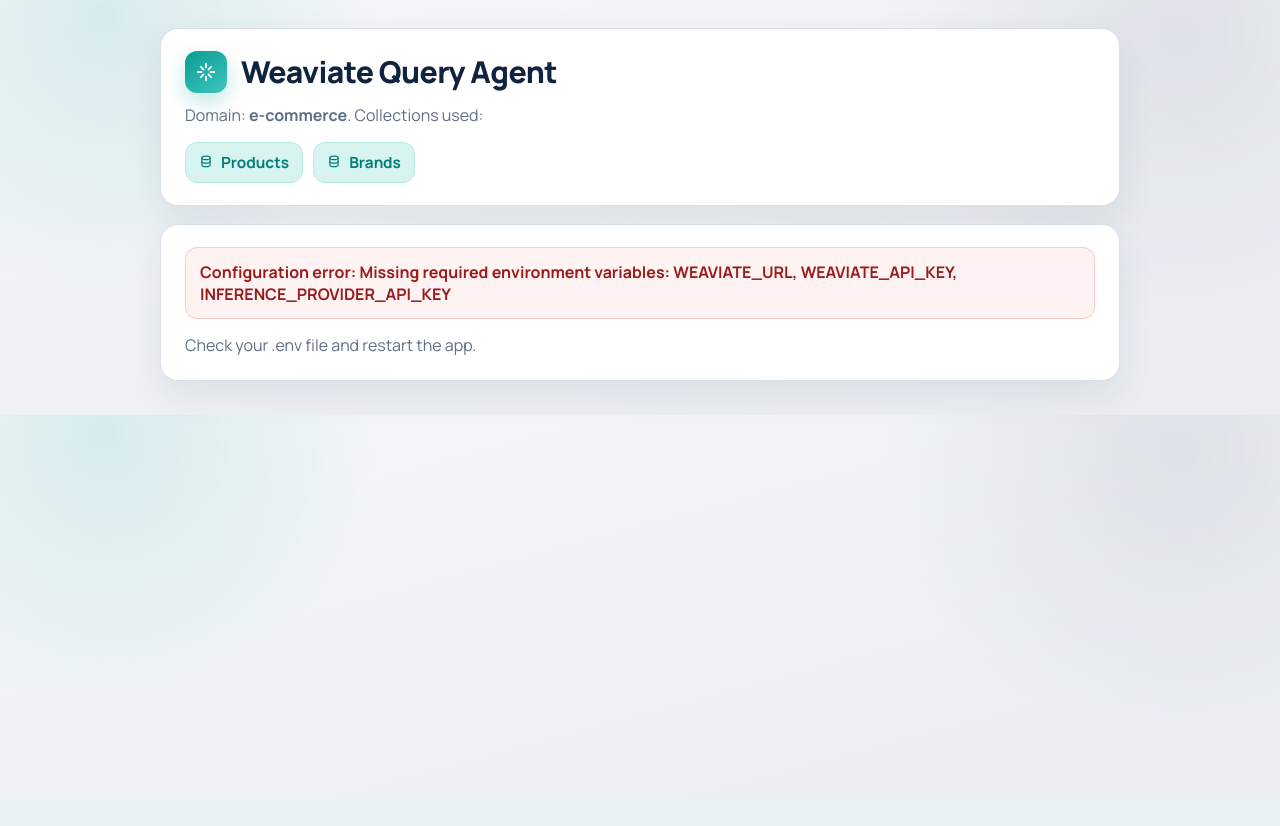
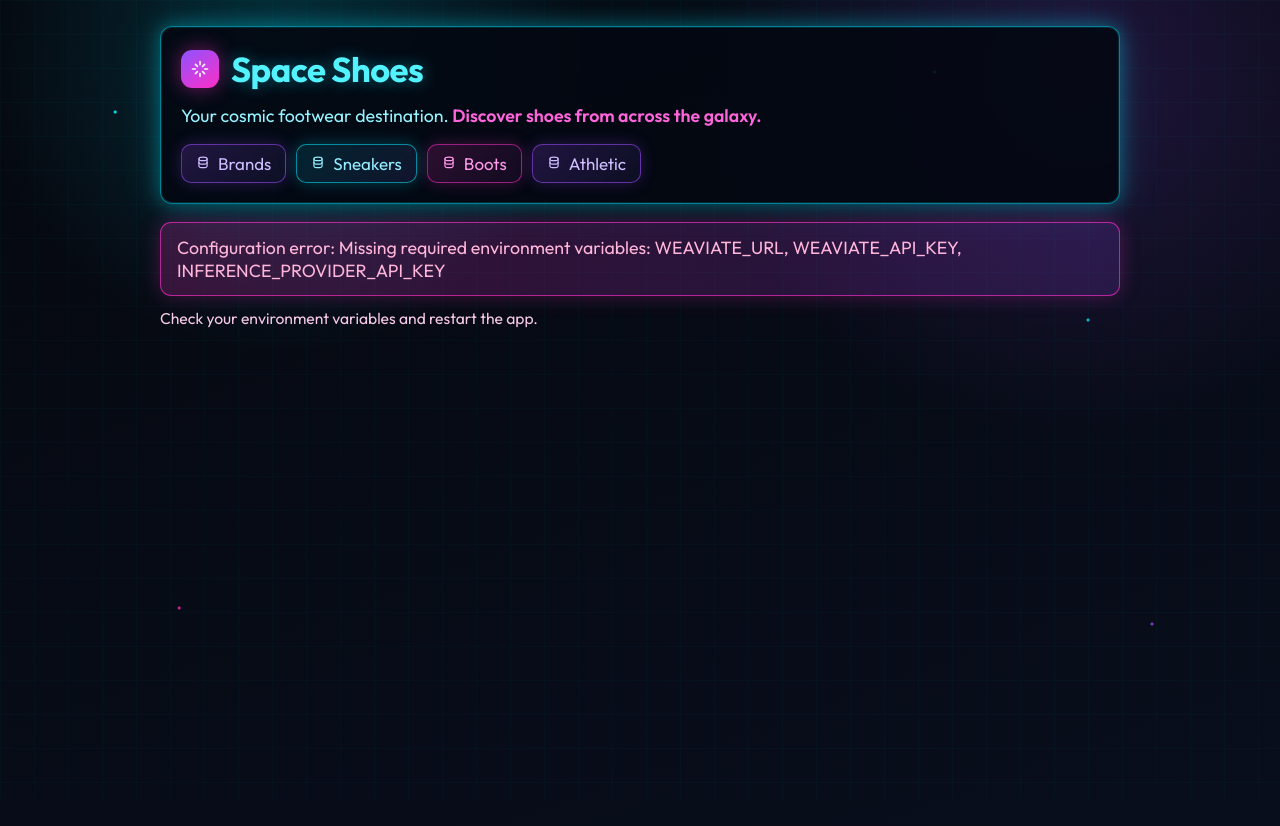
Before and after one commit to IRGyurov22/VoidStyle, a Flask app: page / in a window 1280 px wide. Before the commit the page ends 515 px from the top, so only its background shows below. Run offline with Flask 3, Linux system fonts and the light colour scheme.

Commit message:
Create a new design

```diff
--- a/main/src/templates/index.html
+++ b/main/src/templates/index.html
@@ -3,25 +3,22 @@
   <head>
     <meta charset="utf-8" />
     <meta name="viewport" content="width=device-width, initial-scale=1" />
-    <title>Weaviate Query Agent UI</title>
+    <title>Space Shoes</title>
     <style>
-      @import url("https://fonts.googleapis.com/css2?family=Manrope:wght@400;500;600;700;800&display=swap");
+      @import url("https://fonts.googleapis.com/css2?family=Outfit:wght@400;500;600;700;800&display=swap");
 
       :root {
-        --bg: #e9edf2;
-        --bg-soft: #f4f7fa;
-        --panel: #ffffff;
-        --text: #10243f;
-        --muted: #5f6f86;
-        --accent: #0b9b93;
-        --accent-deep: #007f78;
-        --accent-soft: #d7f4f1;
-        --accent-border: #b7e8e3;
-        --border: #d8e1ea;
-        --shadow: 0 14px 36px rgba(12, 36, 66, 0.08);
-        --radius-lg: 18px;
-        --radius-md: 14px;
-        --radius-sm: 10px;
+        --bg-a: #05080f;
+        --bg-b: #090e1c;
+        --panel: rgba(4, 8, 18, 0.9);
+        --panel-2: rgba(7, 12, 26, 0.94);
+        --cyan: #00e7ff;
+        --cyan-soft: #52f3ff;
+        --magenta: #ff2ec7;
+        --violet: #9f4bff;
+        --green: #00ff9c;
+        --text: #dbecff;
+        --muted: #9eb3d6;
       }
 
       * {
@@ -30,94 +27,149 @@
 
       body {
         margin: 0;
-        font-family: "Manrope", "Segoe UI", sans-serif;
+        font-family: "Outfit", "Segoe UI", sans-serif;
+        color: var(--text);
+        min-height: 100vh;
         background:
-          radial-gradient(circle at 8% 4%, rgba(11, 155, 147, 0.12), transparent 22%),
-          radial-gradient(circle at 92% 8%, rgba(16, 36, 63, 0.08), transparent 24%),
-          linear-gradient(165deg, var(--bg-soft) 0%, var(--bg) 100%);
-        color: var(--text);
+          radial-gradient(circle at 22% 6%, rgba(0, 231, 255, 0.16), transparent 24%),
+          radial-gradient(circle at 84% 8%, rgba(159, 75, 255, 0.17), transparent 28%),
+          linear-gradient(160deg, var(--bg-a), var(--bg-b));
+        position: relative;
+        overflow-x: hidden;
       }
 
-      .container {
-        width: min(960px, 100% - 28px);
-        margin: 28px auto 34px;
+      body::before {
+        content: "";
+        position: fixed;
+        inset: 0;
+        pointer-events: none;
+        opacity: 0.35;
+        background-image:
+          linear-gradient(rgba(0, 231, 255, 0.08) 1px, transparent 1px),
+          linear-gradient(90deg, rgba(0, 231, 255, 0.08) 1px, transparent 1px);
+        background-size: 34px 34px;
       }
 
-      .panel {
+      body::after {
+        content: "";
+        position: fixed;
+        inset: 0;
+        pointer-events: none;
+        background-image:
+          radial-gradient(circle at 9% 14%, rgba(0, 231, 255, 0.95) 1px, transparent 2px),
+          radial-gradient(circle at 73% 9%, rgba(0, 231, 255, 0.95) 1px, transparent 2px),
+          radial-gradient(circle at 85% 40%, rgba(0, 231, 255, 0.8) 1px, transparent 2px),
+          radial-gradient(circle at 14% 76%, rgba(255, 46, 199, 0.75) 1px, transparent 2px),
+          radial-gradient(circle at 90% 78%, rgba(159, 75, 255, 0.75) 1px, transparent 2px);
+      }
+
+      .shell {
+        width: min(960px, 100% - 28px);
+        margin: 26px auto 38px;
+        position: relative;
+        z-index: 1;
+      }
+
+      .card {
         background: var(--panel);
-        border: 1px solid var(--border);
-        border-radius: var(--radius-lg);
-        padding: 22px 24px;
-        box-shadow: var(--shadow);
+        border-radius: 12px;
+        border: 1px solid rgba(0, 231, 255, 0.55);
+        box-shadow:
+          0 0 0 1px rgba(0, 231, 255, 0.14) inset,
+          0 0 20px rgba(0, 231, 255, 0.35),
+          0 0 48px rgba(0, 231, 255, 0.14);
+        padding: 20px;
         margin-bottom: 18px;
       }
 
-      .title-row {
+      .brand-bar {
+        border-color: rgba(0, 231, 255, 0.48);
+        background: linear-gradient(120deg, rgba(0, 26, 34, 0.78), rgba(17, 11, 46, 0.78));
+        box-shadow:
+          0 0 0 1px rgba(0, 231, 255, 0.13) inset,
+          0 0 16px rgba(0, 231, 255, 0.3),
+          0 0 36px rgba(159, 75, 255, 0.12);
+        padding: 14px 16px;
+      }
+
+
+      .title-wrap {
         display: flex;
         align-items: center;
-        gap: 14px;
-        margin-bottom: 10px;
+        gap: 12px;
+        margin-bottom: 12px;
       }
 
-      .logo-badge {
-        width: 42px;
-        height: 42px;
-        border-radius: 12px;
+      .logo {
+        width: 38px;
+        height: 38px;
+        border-radius: 11px;
         display: grid;
         place-items: center;
-        background: linear-gradient(145deg, var(--accent), #3bc6bd);
-        box-shadow: 0 8px 20px rgba(11, 155, 147, 0.26);
+        background: linear-gradient(145deg, #8d53ff, var(--magenta));
+        box-shadow: 0 0 20px rgba(255, 46, 199, 0.45);
       }
 
-      .logo-badge svg {
-        width: 22px;
-        height: 22px;
-        color: #ffffff;
+      .logo svg {
+        width: 20px;
+        height: 20px;
+        color: #f8f3ff;
       }
 
       h1 {
         margin: 0;
-        font-size: clamp(1.45rem, 1.4rem + 0.6vw, 2.05rem);
-        font-weight: 800;
-        letter-spacing: -0.02em;
-        line-height: 1.1;
+        color: var(--cyan-soft);
+        font-size: clamp(1.8rem, 1.68rem + 0.6vw, 2.3rem);
+        font-weight: 700;
+        letter-spacing: -0.015em;
+        text-shadow: 0 0 16px rgba(0, 231, 255, 0.4);
       }
 
-      h2 {
-        margin: 0 0 12px;
-        font-size: 1.05rem;
-        font-weight: 800;
+      .subtitle {
+        margin: 2px 0 0;
+        color: #96f4ff;
+        font-size: 1.11rem;
+        line-height: 1.5;
       }
 
-      p,
-      li {
-        color: var(--muted);
-        margin: 0;
-        line-height: 1.55;
-      }
-
-      .meta {
-        margin-top: 2px;
+      .subtitle em {
+        color: #ff65da;
+        font-style: normal;
+        font-weight: 600;
       }
 
       .chip-row {
+        margin-top: 14px;
         display: flex;
         flex-wrap: wrap;
         gap: 10px;
-        margin-top: 14px;
       }
 
       .chip {
         display: inline-flex;
         align-items: center;
         gap: 8px;
-        padding: 9px 13px;
-        border-radius: 12px;
-        border: 1px solid var(--accent-border);
-        background: var(--accent-soft);
-        color: var(--accent-deep);
-        font-weight: 700;
-        font-size: 0.96rem;
+        padding: 8px 14px;
+        border-radius: 10px;
+        font-size: 1.06rem;
+        color: #94eeff;
+        border: 1px solid rgba(0, 231, 255, 0.55);
+        background: linear-gradient(135deg, rgba(0, 231, 255, 0.12), rgba(23, 27, 56, 0.7));
+        box-shadow: 0 0 16px rgba(0, 231, 255, 0.25);
+      }
+
+      .chip.magenta {
+        color: #ff99ea;
+        border-color: rgba(255, 46, 199, 0.55);
+        background: linear-gradient(135deg, rgba(255, 46, 199, 0.17), rgba(23, 14, 39, 0.7));
+        box-shadow: 0 0 16px rgba(255, 46, 199, 0.24);
+      }
+
+      .chip.violet {
+        color: #cfbeff;
+        border-color: rgba(159, 75, 255, 0.56);
+        background: linear-gradient(135deg, rgba(159, 75, 255, 0.2), rgba(16, 19, 44, 0.7));
+        box-shadow: 0 0 16px rgba(159, 75, 255, 0.24);
       }
 
       .chip svg {
@@ -125,170 +177,292 @@
         height: 14px;
       }
 
-      .row {
+      .status {
+        padding: 13px 16px;
+        border-radius: 11px;
+        border: 1px solid rgba(0, 255, 156, 0.65);
+        background: linear-gradient(100deg, rgba(0, 255, 156, 0.14), rgba(159, 75, 255, 0.14));
+        color: #75ffbd;
+        font-size: 1.11rem;
+        box-shadow: 0 0 20px rgba(0, 255, 156, 0.21);
+        margin: 2px 0 12px;
+      }
+
+      .status.error {
+        color: #ffb5da;
+        border-color: rgba(255, 46, 199, 0.66);
+        background: linear-gradient(95deg, rgba(255, 46, 199, 0.2), rgba(159, 75, 255, 0.16));
+        box-shadow: 0 0 20px rgba(255, 46, 199, 0.25);
+      }
+
+      .actions {
         display: flex;
         gap: 12px;
         flex-wrap: wrap;
+        margin-top: 2px;
+        margin-bottom: 22px;
       }
 
-      form {
+      .actions form {
         margin: 0;
       }
 
       button {
         border: 1px solid transparent;
-        border-radius: 13px;
-        padding: 11px 18px;
-        background: linear-gradient(145deg, var(--accent), var(--accent-deep));
-        color: #fff;
+        border-radius: 10px;
         cursor: pointer;
-        font-size: 1rem;
-        font-weight: 800;
-        letter-spacing: 0.01em;
-        transition: transform 140ms ease, box-shadow 140ms ease, filter 140ms ease;
-        box-shadow: 0 8px 16px rgba(7, 127, 120, 0.28);
+        padding: 12px 19px;
+        color: #f3ecff;
+        font-weight: 700;
+        font-size: 1.05rem;
+        font-family: inherit;
+        background: linear-gradient(135deg, #5b7dff, #ff1aac);
+        box-shadow: 0 0 20px rgba(255, 46, 199, 0.34);
+        transition: transform 0.16s ease, filter 0.16s ease, box-shadow 0.16s ease;
       }
 
       button:hover {
         transform: translateY(-1px);
-        filter: saturate(1.06);
-        box-shadow: 0 10px 20px rgba(7, 127, 120, 0.32);
+        filter: brightness(1.08);
       }
 
       button.secondary {
-        background: linear-gradient(145deg, #119f96, #0b8a82);
+        background: linear-gradient(135deg, #7146ff, #11d7ff);
+        box-shadow: 0 0 20px rgba(17, 215, 255, 0.3);
       }
 
-      .section-title {
-        margin-bottom: 10px;
+      button.ask-btn {
+        background: linear-gradient(130deg, #8f2fff, #ff1493);
+        box-shadow: 0 0 20px rgba(255, 20, 147, 0.35);
       }
 
-      .input-wrap {
-        margin-top: 8px;
+      .ask-card {
+        border-color: rgba(159, 75, 255, 0.68);
+        box-shadow:
+          0 0 0 1px rgba(159, 75, 255, 0.2) inset,
+          0 0 24px rgba(159, 75, 255, 0.36),
+          0 0 48px rgba(255, 46, 199, 0.13);
+        background: var(--panel-2);
+        margin-top: 4px;
+      }
+
+      .ask-label {
+        margin: 0 0 10px;
+        color: #dcb7ff;
+        font-size: 1.06rem;
+        font-weight: 600;
       }
 
       textarea {
         width: 100%;
-        min-height: 110px;
-        border: 1px solid var(--border);
-        border-radius: 12px;
-        padding: 14px;
+        min-height: 112px;
+        resize: vertical;
+        border-radius: 8px;
+        background: rgba(0, 7, 16, 0.8);
+        border: 1px solid rgba(0, 231, 255, 0.53);
+        color: #def9ff;
         font-family: inherit;
         font-size: 1rem;
-        color: var(--text);
-        resize: vertical;
+        padding: 14px 12px;
         outline: none;
-        background: #fbfdff;
+      }
+
+      textarea::placeholder {
+        color: #8ab0db;
       }
 
       textarea:focus {
-        border-color: #79d3cb;
-        box-shadow: 0 0 0 4px rgba(11, 155, 147, 0.12);
+        border-color: #00f5ff;
+        box-shadow: 0 0 0 3px rgba(0, 231, 255, 0.12), 0 0 18px rgba(0, 231, 255, 0.3);
       }
 
-      .alert {
-        padding: 13px 14px;
-        border-radius: 12px;
-        margin-bottom: 14px;
-        background: #ddf6f2;
-        border: 1px solid #bdebe3;
-        color: #0a6f67;
-        font-weight: 700;
-      }
-
-      .error {
-        background: #fef2f2;
-        border-color: #fecaca;
-        color: #991b1b;
+      .ask-actions {
+        margin-top: 14px;
       }
 
       .output-title {
-        margin-bottom: 12px;
-        padding-bottom: 12px;
-        border-bottom: 1px solid var(--border);
+        margin: 0 0 14px;
+        color: #4de8ff;
+        font-size: 2rem;
+        font-weight: 700;
+        letter-spacing: -0.02em;
+        text-shadow: 0 0 14px rgba(0, 231, 255, 0.33);
+      }
+
+      .output-divider {
+        height: 1px;
+        margin: 0 0 16px;
+        background: linear-gradient(90deg, rgba(0, 231, 255, 0.2), rgba(0, 231, 255, 0.45), rgba(0, 231, 255, 0.2));
       }
 
       pre {
         margin: 0;
+        border-radius: 9px;
+        border: 1px solid rgba(0, 231, 255, 0.38);
+        background: linear-gradient(100deg, rgba(98, 37, 148, 0.28), rgba(14, 22, 51, 0.7));
+        padding: 14px;
+        color: #def8ff;
+        font-size: 0.97rem;
+        line-height: 1.6;
         white-space: pre-wrap;
         word-wrap: break-word;
-        background: #f7fbfe;
-        border: 1px solid var(--border);
-        border-radius: 12px;
-        padding: 14px;
-        font-size: 0.94rem;
-        line-height: 1.55;
       }
 
-      .ask-submit {
-        margin-top: 14px;
+      .answer-content {
+        margin: 0;
+        border-radius: 9px;
+        border: 1px solid rgba(0, 231, 255, 0.38);
+        background: linear-gradient(100deg, rgba(98, 37, 148, 0.28), rgba(14, 22, 51, 0.7));
+        padding: 16px;
+        color: #def8ff;
+        font-size: 0.98rem;
+        line-height: 1.7;
       }
 
-      @media (max-width: 700px) {
-        .container {
-          width: min(960px, 100% - 18px);
+      .answer-intro,
+      .answer-outro,
+      .answer-plain {
+        margin: 0;
+      }
+
+      .answer-intro {
+        margin-bottom: 12px;
+        color: #d9ecff;
+        font-weight: 600;
+      }
+
+      .answer-list {
+        margin: 0;
+        padding-left: 1.3rem;
+      }
+
+      .answer-list li {
+        margin-bottom: 8px;
+      }
+
+      .answer-list li:last-child {
+        margin-bottom: 0;
+      }
+
+      .answer-price {
+        color: #89ffe0;
+        font-weight: 700;
+      }
+
+      .answer-outro {
+        margin-top: 14px;
+        color: #c8dcff;
+      }
+
+      .boot-note {
+        color: #f7c8e8;
+        margin-top: 8px;
+        font-size: 0.98rem;
+      }
+
+      @media (max-width: 760px) {
+        .shell {
+          width: min(960px, 100% - 16px);
           margin-top: 16px;
         }
 
-        .panel {
-          padding: 16px;
-          border-radius: 14px;
+        .card {
+          padding: 14px;
+        }
+
+        .subtitle {
+          font-size: 0.98rem;
+        }
+
+        .chip {
+          font-size: 0.95rem;
         }
 
         button {
           width: 100%;
         }
 
-        .row {
-          gap: 10px;
+        .actions {
+          gap: 9px;
+          margin-bottom: 18px;
         }
+
+        .output-title {
+          font-size: 1.48rem;
+        }
+
+        .brand-bar {
+          padding: 12px;
+        }
+
       }
     </style>
   </head>
   <body>
-    <div class="container">
-      <div class="panel">
-        <div class="title-row">
-          <div class="logo-badge" aria-hidden="true">
+    <main class="shell">
+      <section class="card">
+        <div class="title-wrap">
+          <div class="logo" aria-hidden="true">
             <svg viewBox="0 0 24 24" fill="none" stroke="currentColor" stroke-width="2" stroke-linecap="round">
-              <path d="M12 3v4" />
-              <path d="M12 17v4" />
-              <path d="M3 12h4" />
-              <path d="M17 12h4" />
-              <path d="M6.5 6.5l2.8 2.8" />
-              <path d="M14.7 14.7l2.8 2.8" />
-              <path d="M17.5 6.5l-2.8 2.8" />
-              <path d="M9.3 14.7l-2.8 2.8" />
+              <path d="M12 3v3.5" />
+              <path d="M12 17.5V21" />
+              <path d="M3 12h3.5" />
+              <path d="M17.5 12H21" />
+              <path d="M6.5 6.5l2.4 2.4" />
+              <path d="M15.1 15.1l2.4 2.4" />
+              <path d="M17.5 6.5l-2.4 2.4" />
+              <path d="M8.9 15.1l-2.4 2.4" />
             </svg>
           </div>
-          <h1>Weaviate Query Agent</h1>
+          <h1>Space Shoes</h1>
         </div>
-        <p class="meta">Domain: <strong>e-commerce</strong>. Collections used:</p>
+        <p class="subtitle">Your cosmic footwear destination. <em>Discover shoes from across the galaxy.</em></p>
+
         <div class="chip-row">
-          {% for c in collections %}
+          <span class="chip violet">
+            <svg viewBox="0 0 24 24" fill="none" stroke="currentColor" stroke-width="2" stroke-linecap="round" stroke-linejoin="round" aria-hidden="true">
+              <ellipse cx="12" cy="5" rx="7" ry="3"></ellipse>
+              <path d="M5 5v6c0 1.7 3.1 3 7 3s7-1.3 7-3V5"></path>
+              <path d="M5 11v6c0 1.7 3.1 3 7 3s7-1.3 7-3v-6"></path>
+            </svg>
+            Brands
+          </span>
           <span class="chip">
             <svg viewBox="0 0 24 24" fill="none" stroke="currentColor" stroke-width="2" stroke-linecap="round" stroke-linejoin="round" aria-hidden="true">
               <ellipse cx="12" cy="5" rx="7" ry="3"></ellipse>
               <path d="M5 5v6c0 1.7 3.1 3 7 3s7-1.3 7-3V5"></path>
               <path d="M5 11v6c0 1.7 3.1 3 7 3s7-1.3 7-3v-6"></path>
             </svg>
-            {{ c }}
+            Sneakers
           </span>
-          {% endfor %}
+          <span class="chip magenta">
+            <svg viewBox="0 0 24 24" fill="none" stroke="currentColor" stroke-width="2" stroke-linecap="round" stroke-linejoin="round" aria-hidden="true">
+              <ellipse cx="12" cy="5" rx="7" ry="3"></ellipse>
+              <path d="M5 5v6c0 1.7 3.1 3 7 3s7-1.3 7-3V5"></path>
+              <path d="M5 11v6c0 1.7 3.1 3 7 3s7-1.3 7-3v-6"></path>
+            </svg>
+            Boots
+          </span>
+          <span class="chip violet">
+            <svg viewBox="0 0 24 24" fill="none" stroke="currentColor" stroke-width="2" stroke-linecap="round" stroke-linejoin="round" aria-hidden="true">
+              <ellipse cx="12" cy="5" rx="7" ry="3"></ellipse>
+              <path d="M5 5v6c0 1.7 3.1 3 7 3s7-1.3 7-3V5"></path>
+              <path d="M5 11v6c0 1.7 3.1 3 7 3s7-1.3 7-3v-6"></path>
+            </svg>
+            Athletic
+          </span>
         </div>
-      </div>
+      </section>
 
       {% if boot_error %}
-      <div class="panel">
-        <div class="alert error">Configuration error: {{ boot_error }}</div>
-        <p>Check your .env file and restart the app.</p>
-      </div>
+      <section class="status error">Configuration error: {{ boot_error }}</section>
+      <p class="boot-note">Check your environment variables and restart the app.</p>
       {% else %}
-      <div class="panel">
       {% if message %}
-        <div class="alert">{{ message }}</div>
+      <section class="status">{{ message }}</section>
       {% endif %}
-        <div class="row">
+
+      <div class="actions">
         <form method="post" action="/setup">
           <button type="submit">Setup Collections + Import Data</button>
         </form>
@@ -296,31 +470,29 @@
           <button class="secondary" type="submit">Run 5-Query Demo</button>
         </form>
       </div>
-      </div>
 
-      <div class="panel">
-        <h2 class="section-title">Ask a question:</h2>
+      <section class="card ask-card">
+        <p class="ask-label">Ask a question:</p>
         <form method="post" action="/ask">
-          <div class="input-wrap">
           <textarea
             id="question"
             name="question"
             placeholder="Example: Recommend in-stock shoes under 120 for rainy weather."
           >{{ question }}</textarea>
-          </div>
-          <div class="ask-submit">
-            <button type="submit">Ask Query Agent</button>
+          <div class="ask-actions">
+            <button class="ask-btn" type="submit">Ask Query Agent</button>
           </div>
         </form>
-      </div>
+      </section>
 
       {% if answer %}
-      <div class="panel">
-        <h2 class="output-title">Agent Output</h2>
-        <pre>{{ answer }}</pre>
-      </div>
+      <section class="card">
+        <h2 class="output-title">Recommended Shoes</h2>
+        <div class="output-divider"></div>
+        <div class="answer-content">{{ formatted_answer|safe }}</div>
+      </section>
       {% endif %}
       {% endif %}
-    </div>
+    </main>
   </body>
 </html>
```
Also changed, not shown: main/src/flask_app.py (+49 -0 lines). Lines whose indentation alone changed are shown as unchanged.
